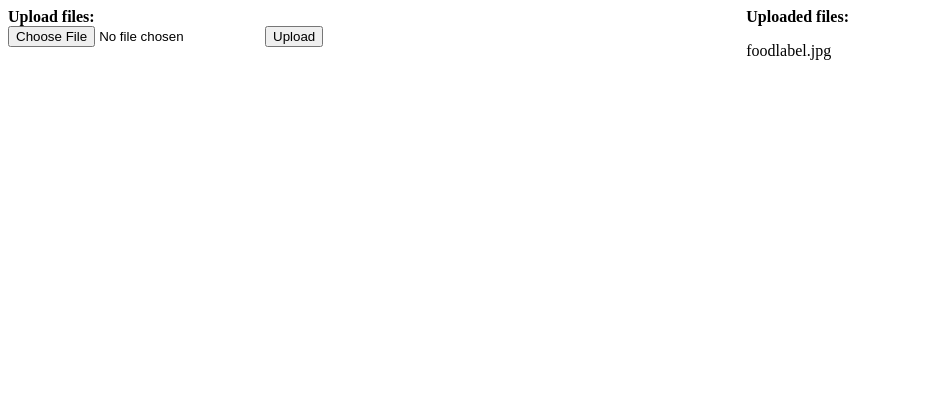
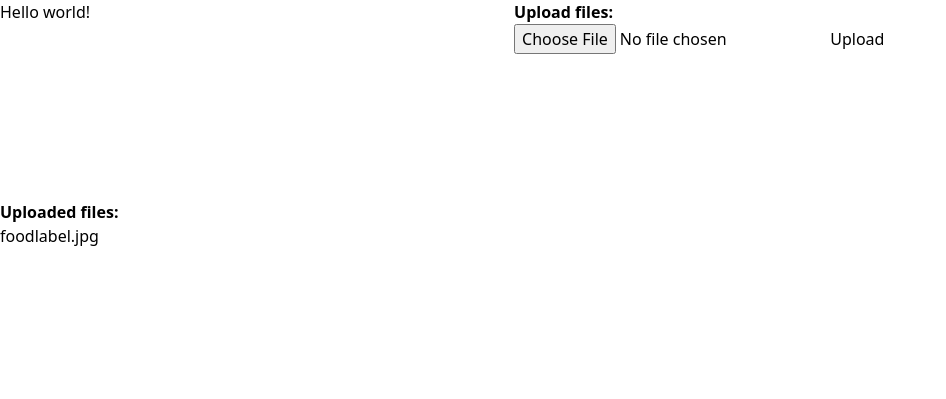
Before and after one commit to blee03/NutriHub, a Flask app: page / in a window 1280 px wide. Shown: the top 399 px of the page, without its empty margins (0-946 px from the left). Run offline with Flask 3, Linux system fonts and the light colour scheme.

Commit message:
update main page

```diff
--- /dev/null
+++ b/static/style.css
@@ -0,0 +1,555 @@
+*, ::before, ::after {
+  --tw-border-spacing-x: 0;
+  --tw-border-spacing-y: 0;
+  --tw-translate-x: 0;
+  --tw-translate-y: 0;
+  --tw-rotate: 0;
+  --tw-skew-x: 0;
+  --tw-skew-y: 0;
+  --tw-scale-x: 1;
+  --tw-scale-y: 1;
+  --tw-pan-x:  ;
+  --tw-pan-y:  ;
+  --tw-pinch-zoom:  ;
+  --tw-scroll-snap-strictness: proximity;
+  --tw-gradient-from-position:  ;
+  --tw-gradient-via-position:  ;
+  --tw-gradient-to-position:  ;
+  --tw-ordinal:  ;
+  --tw-slashed-zero:  ;
+  --tw-numeric-figure:  ;
+  --tw-numeric-spacing:  ;
+  --tw-numeric-fraction:  ;
+  --tw-ring-inset:  ;
+  --tw-ring-offset-width: 0px;
+  --tw-ring-offset-color: #fff;
+  --tw-ring-color: rgb(59 130 246 / 0.5);
+  --tw-ring-offset-shadow: 0 0 #0000;
+  --tw-ring-shadow: 0 0 #0000;
+  --tw-shadow: 0 0 #0000;
+  --tw-shadow-colored: 0 0 #0000;
+  --tw-blur:  ;
+  --tw-brightness:  ;
+  --tw-contrast:  ;
+  --tw-grayscale:  ;
+  --tw-hue-rotate:  ;
+  --tw-invert:  ;
+  --tw-saturate:  ;
+  --tw-sepia:  ;
+  --tw-drop-shadow:  ;
+  --tw-backdrop-blur:  ;
+  --tw-backdrop-brightness:  ;
+  --tw-backdrop-contrast:  ;
+  --tw-backdrop-grayscale:  ;
+  --tw-backdrop-hue-rotate:  ;
+  --tw-backdrop-invert:  ;
+  --tw-backdrop-opacity:  ;
+  --tw-backdrop-saturate:  ;
+  --tw-backdrop-sepia:  ;
+  --tw-contain-size:  ;
+  --tw-contain-layout:  ;
+  --tw-contain-paint:  ;
+  --tw-contain-style:  ;
+}
+
+::backdrop {
+  --tw-border-spacing-x: 0;
+  --tw-border-spacing-y: 0;
+  --tw-translate-x: 0;
+  --tw-translate-y: 0;
+  --tw-rotate: 0;
+  --tw-skew-x: 0;
+  --tw-skew-y: 0;
+  --tw-scale-x: 1;
+  --tw-scale-y: 1;
+  --tw-pan-x:  ;
+  --tw-pan-y:  ;
+  --tw-pinch-zoom:  ;
+  --tw-scroll-snap-strictness: proximity;
+  --tw-gradient-from-position:  ;
+  --tw-gradient-via-position:  ;
+  --tw-gradient-to-position:  ;
+  --tw-ordinal:  ;
+  --tw-slashed-zero:  ;
+  --tw-numeric-figure:  ;
+  --tw-numeric-spacing:  ;
+  --tw-numeric-fraction:  ;
+  --tw-ring-inset:  ;
+  --tw-ring-offset-width: 0px;
+  --tw-ring-offset-color: #fff;
+  --tw-ring-color: rgb(59 130 246 / 0.5);
+  --tw-ring-offset-shadow: 0 0 #0000;
+  --tw-ring-shadow: 0 0 #0000;
+  --tw-shadow: 0 0 #0000;
+  --tw-shadow-colored: 0 0 #0000;
+  --tw-blur:  ;
+  --tw-brightness:  ;
+  --tw-contrast:  ;
+  --tw-grayscale:  ;
+  --tw-hue-rotate:  ;
+  --tw-invert:  ;
+  --tw-saturate:  ;
+  --tw-sepia:  ;
+  --tw-drop-shadow:  ;
+  --tw-backdrop-blur:  ;
+  --tw-backdrop-brightness:  ;
+  --tw-backdrop-contrast:  ;
+  --tw-backdrop-grayscale:  ;
+  --tw-backdrop-hue-rotate:  ;
+  --tw-backdrop-invert:  ;
+  --tw-backdrop-opacity:  ;
+  --tw-backdrop-saturate:  ;
+  --tw-backdrop-sepia:  ;
+  --tw-contain-size:  ;
+  --tw-contain-layout:  ;
+  --tw-contain-paint:  ;
+  --tw-contain-style:  ;
+}
+
+/*
+! tailwindcss v3.4.13 | MIT License | https://tailwindcss.com
+*/
+
+/*
+1. Prevent padding and border from affecting element width. (https://github.com/mozdevs/cssremedy/issues/4)
+2. Allow adding a border to an element by just adding a border-width. (https://github.com/tailwindcss/tailwindcss/pull/116)
+*/
+
+*,
+::before,
+::after {
+  box-sizing: border-box;
+  /* 1 */
+  border-width: 0;
+  /* 2 */
+  border-style: solid;
+  /* 2 */
+  border-color: #e5e7eb;
+  /* 2 */
+}
+
+::before,
+::after {
+  --tw-content: '';
+}
+
+/*
+1. Use a consistent sensible line-height in all browsers.
+2. Prevent adjustments of font size after orientation changes in iOS.
+3. Use a more readable tab size.
+4. Use the user's configured `sans` font-family by default.
+5. Use the user's configured `sans` font-feature-settings by default.
+6. Use the user's configured `sans` font-variation-settings by default.
+7. Disable tap highlights on iOS
+*/
+
+html,
+:host {
+  line-height: 1.5;
+  /* 1 */
+  -webkit-text-size-adjust: 100%;
+  /* 2 */
+  -moz-tab-size: 4;
+  /* 3 */
+  -o-tab-size: 4;
+  tab-size: 4;
+  /* 3 */
+  font-family: ui-sans-serif, system-ui, sans-serif, "Apple Color Emoji", "Segoe UI Emoji", "Segoe UI Symbol", "Noto Color Emoji";
+  /* 4 */
+  font-feature-settings: normal;
+  /* 5 */
+  font-variation-settings: normal;
+  /* 6 */
+  -webkit-tap-highlight-color: transparent;
+  /* 7 */
+}
+
+/*
+1. Remove the margin in all browsers.
+2. Inherit line-height from `html` so users can set them as a class directly on the `html` element.
+*/
+
+body {
+  margin: 0;
+  /* 1 */
+  line-height: inherit;
+  /* 2 */
+}
+
+/*
+1. Add the correct height in Firefox.
+2. Correct the inheritance of border color in Firefox. (https://bugzilla.mozilla.org/show_bug.cgi?id=190655)
+3. Ensure horizontal rules are visible by default.
+*/
+
+hr {
+  height: 0;
+  /* 1 */
+  color: inherit;
+  /* 2 */
+  border-top-width: 1px;
+  /* 3 */
+}
+
+/*
+Add the correct text decoration in Chrome, Edge, and Safari.
+*/
+
+abbr:where([title]) {
+  -webkit-text-decoration: underline dotted;
+  text-decoration: underline dotted;
+}
+
+/*
+Remove the default font size and weight for headings.
+*/
+
+h1,
+h2,
+h3,
+h4,
+h5,
+h6 {
+  font-size: inherit;
+  font-weight: inherit;
+}
+
+/*
+Reset links to optimize for opt-in styling instead of opt-out.
+*/
+
+a {
+  color: inherit;
+  text-decoration: inherit;
+}
+
+/*
+Add the correct font weight in Edge and Safari.
+*/
+
+b,
+strong {
+  font-weight: bolder;
+}
+
+/*
+1. Use the user's configured `mono` font-family by default.
+2. Use the user's configured `mono` font-feature-settings by default.
+3. Use the user's configured `mono` font-variation-settings by default.
+4. Correct the odd `em` font sizing in all browsers.
+*/
+
+code,
+kbd,
+samp,
+pre {
+  font-family: ui-monospace, SFMono-Regular, Menlo, Monaco, Consolas, "Liberation Mono", "Courier New", monospace;
+  /* 1 */
+  font-feature-settings: normal;
+  /* 2 */
+  font-variation-settings: normal;
+  /* 3 */
+  font-size: 1em;
+  /* 4 */
+}
+
+/*
+Add the correct font size in all browsers.
+*/
+
+small {
+  font-size: 80%;
+}
+
+/*
+Prevent `sub` and `sup` elements from affecting the line height in all browsers.
+*/
+
+sub,
+sup {
+  font-size: 75%;
+  line-height: 0;
+  position: relative;
+  vertical-align: baseline;
+}
+
+sub {
+  bottom: -0.25em;
+}
+
+sup {
+  top: -0.5em;
+}
+
+/*
+1. Remove text indentation from table contents in Chrome and Safari. (https://bugs.chromium.org/p/chromium/issues/detail?id=999088, https://bugs.webkit.org/show_bug.cgi?id=201297)
+2. Correct table border color inheritance in all Chrome and Safari. (https://bugs.chromium.org/p/chromium/issues/detail?id=935729, https://bugs.webkit.org/show_bug.cgi?id=195016)
+3. Remove gaps between table borders by default.
+*/
+
+table {
+  text-indent: 0;
+  /* 1 */
+  border-color: inherit;
+  /* 2 */
+  border-collapse: collapse;
+  /* 3 */
+}
+
+/*
+1. Change the font styles in all browsers.
+2. Remove the margin in Firefox and Safari.
+3. Remove default padding in all browsers.
+*/
+
+button,
+input,
+optgroup,
+select,
+textarea {
+  font-family: inherit;
+  /* 1 */
+  font-feature-settings: inherit;
+  /* 1 */
+  font-variation-settings: inherit;
+  /* 1 */
+  font-size: 100%;
+  /* 1 */
+  font-weight: inherit;
+  /* 1 */
+  line-height: inherit;
+  /* 1 */
+  letter-spacing: inherit;
+  /* 1 */
+  color: inherit;
+  /* 1 */
+  margin: 0;
+  /* 2 */
+  padding: 0;
+  /* 3 */
+}
+
+/*
+Remove the inheritance of text transform in Edge and Firefox.
+*/
+
+button,
+select {
+  text-transform: none;
+}
+
+/*
+1. Correct the inability to style clickable types in iOS and Safari.
+2. Remove default button styles.
+*/
+
+button,
+input:where([type='button']),
+input:where([type='reset']),
+input:where([type='submit']) {
+  -webkit-appearance: button;
+  /* 1 */
+  background-color: transparent;
+  /* 2 */
+  background-image: none;
+  /* 2 */
+}
+
+/*
+Use the modern Firefox focus style for all focusable elements.
+*/
+
+:-moz-focusring {
+  outline: auto;
+}
+
+/*
+Remove the additional `:invalid` styles in Firefox. (https://github.com/mozilla/gecko-dev/blob/2f9eacd9d3d995c937b4251a5557d95d494c9be1/layout/style/res/forms.css#L728-L737)
+*/
+
+:-moz-ui-invalid {
+  box-shadow: none;
+}
+
+/*
+Add the correct vertical alignment in Chrome and Firefox.
+*/
+
+progress {
+  vertical-align: baseline;
+}
+
+/*
+Correct the cursor style of increment and decrement buttons in Safari.
+*/
+
+::-webkit-inner-spin-button,
+::-webkit-outer-spin-button {
+  height: auto;
+}
+
+/*
+1. Correct the odd appearance in Chrome and Safari.
+2. Correct the outline style in Safari.
+*/
+
+[type='search'] {
+  -webkit-appearance: textfield;
+  /* 1 */
+  outline-offset: -2px;
+  /* 2 */
+}
+
+/*
+Remove the inner padding in Chrome and Safari on macOS.
+*/
+
+::-webkit-search-decoration {
+  -webkit-appearance: none;
+}
+
+/*
+1. Correct the inability to style clickable types in iOS and Safari.
+2. Change font properties to `inherit` in Safari.
+*/
+
+::-webkit-file-upload-button {
+  -webkit-appearance: button;
+  /* 1 */
+  font: inherit;
+  /* 2 */
+}
+
+/*
+Add the correct display in Chrome and Safari.
+*/
+
+summary {
+  display: list-item;
+}
+
+/*
+Removes the default spacing and border for appropriate elements.
+*/
+
+blockquote,
+dl,
+dd,
+h1,
+h2,
+h3,
+h4,
+h5,
+h6,
+hr,
+figure,
+p,
+pre {
+  margin: 0;
+}
+
+fieldset {
+  margin: 0;
+  padding: 0;
+}
+
+legend {
+  padding: 0;
+}
+
+ol,
+ul,
+menu {
+  list-style: none;
+  margin: 0;
+  padding: 0;
+}
+
+/*
+Reset default styling for dialogs.
+*/
+
+dialog {
+  padding: 0;
+}
+
+/*
+Prevent resizing textareas horizontally by default.
+*/
+
+textarea {
+  resize: vertical;
+}
+
+/*
+1. Reset the default placeholder opacity in Firefox. (https://github.com/tailwindlabs/tailwindcss/issues/3300)
+2. Set the default placeholder color to the user's configured gray 400 color.
+*/
+
+input::-moz-placeholder, textarea::-moz-placeholder {
+  opacity: 1;
+  /* 1 */
+  color: #9ca3af;
+  /* 2 */
+}
+
+input::placeholder,
+textarea::placeholder {
+  opacity: 1;
+  /* 1 */
+  color: #9ca3af;
+  /* 2 */
+}
+
+/*
+Set the default cursor for buttons.
+*/
+
+button,
+[role="button"] {
+  cursor: pointer;
+}
+
+/*
+Make sure disabled buttons don't get the pointer cursor.
+*/
+
+:disabled {
+  cursor: default;
+}
+
+/*
+1. Make replaced elements `display: block` by default. (https://github.com/mozdevs/cssremedy/issues/14)
+2. Add `vertical-align: middle` to align replaced elements more sensibly by default. (https://github.com/jensimmons/cssremedy/issues/14#issuecomment-634934210)
+   This can trigger a poorly considered lint error in some tools but is included by design.
+*/
+
+img,
+svg,
+video,
+canvas,
+audio,
+iframe,
+embed,
+object {
+  display: block;
+  /* 1 */
+  vertical-align: middle;
+  /* 2 */
+}
+
+/*
+Constrain images and videos to the parent width and preserve their intrinsic aspect ratio. (https://github.com/mozdevs/cssremedy/issues/14)
+*/
+
+img,
+video {
+  max-width: 100%;
+  height: auto;
+}
+
+/* Make elements with the HTML hidden attribute stay hidden by default */
+
+[hidden] {
+  display: none;
+}
--- a/templates/upload.html
+++ b/templates/upload.html
@@ -1,28 +1,34 @@
 <!DOCTYPE html>
 <html>
+
 <head>
     <title>NutriHub</title>
-
+    <link rel="stylesheet" href="{{ url_for('static', filename='style.css') }}">
     <style>
         .grid-container {
             display: grid;
             grid-template-columns: auto auto;
         }
+
         .grid-item {
             height: 200px
         }
     </style>
 </head>
+
 <body>
 
 
     <div class="grid-container">
+        <h1 class="text-3xl font-bold underline">
+            Hello world!
+        </h1>
         <div class="grid-item">
 
             <b>Upload files:</b>
-        <form action = "/result" method = "post" enctype="multipart/form-data">
+            <form action="/result" method="post" enctype="multipart/form-data">
                 <input type="file" name="file" />
-            <input type = "submit" value="Upload">
+                <input type="submit" value="Upload">
             </form>
 
         </div>
@@ -39,4 +45,5 @@
     </div>
 
 </body>
+
 </html>
```
Lines whose indentation alone changed are shown as unchanged.
